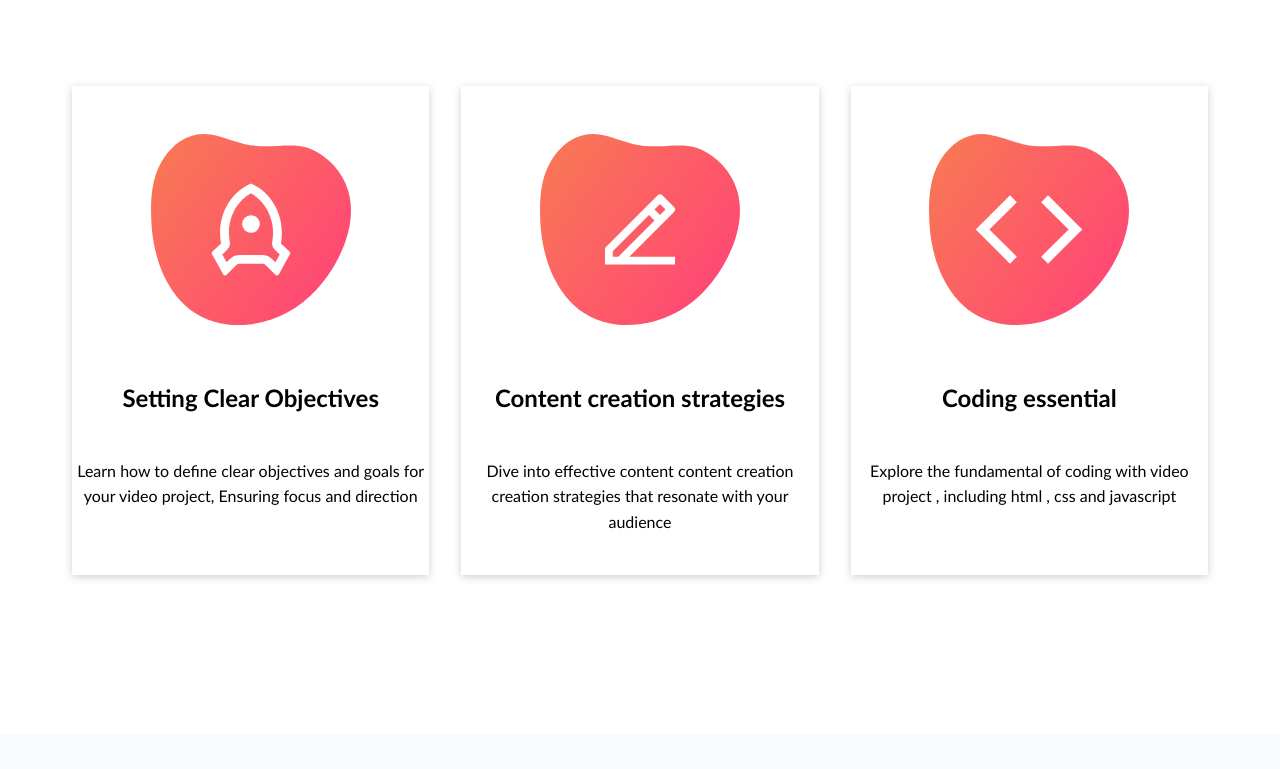
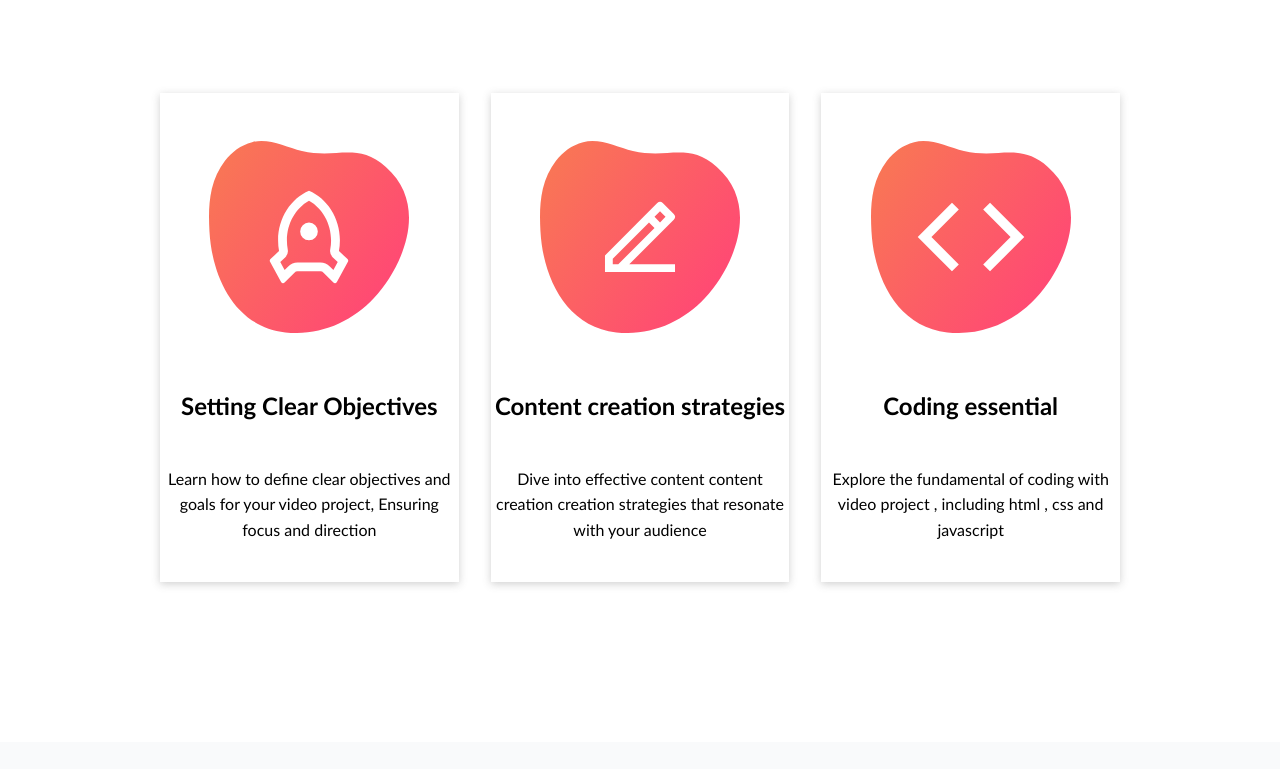
Before and after one commit to InnoEmma/tutor-website, a plain HTML site: page index.html in a window 1280 px wide. Shown: the part 2031-2800 px from the top of the page. Drawn offline with Linux system fonts and the light colour scheme.

Commit message:
changed the max-width in container

```diff
--- a/style.css
+++ b/style.css
@@ -33,7 +33,8 @@ img {
 }
 
 .container {
-  max-width: 1200px;
+  /* max-width: 1200px; */
+  max-width: 80%;
   margin: 0 auto;
   padding: 1rem 2rem;
   /* display: flex;
```
